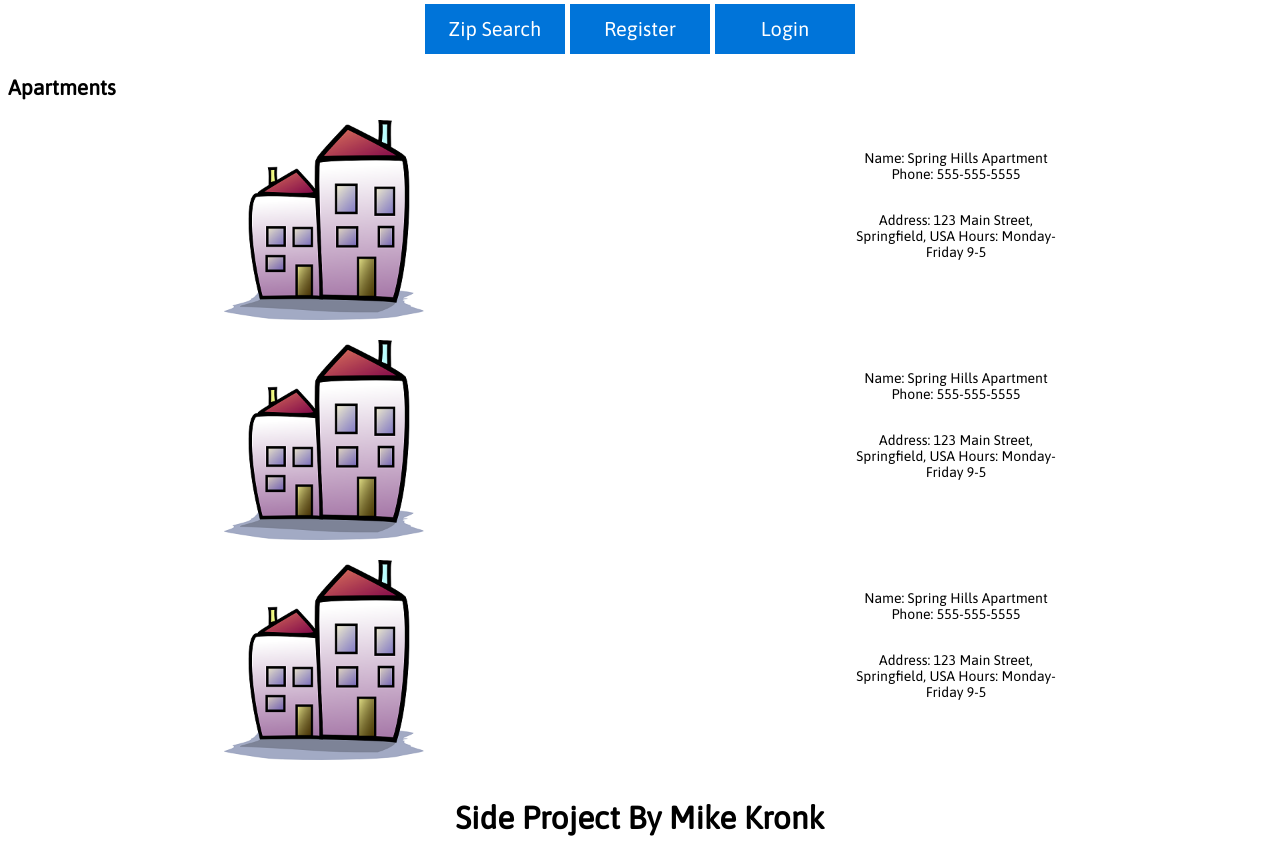
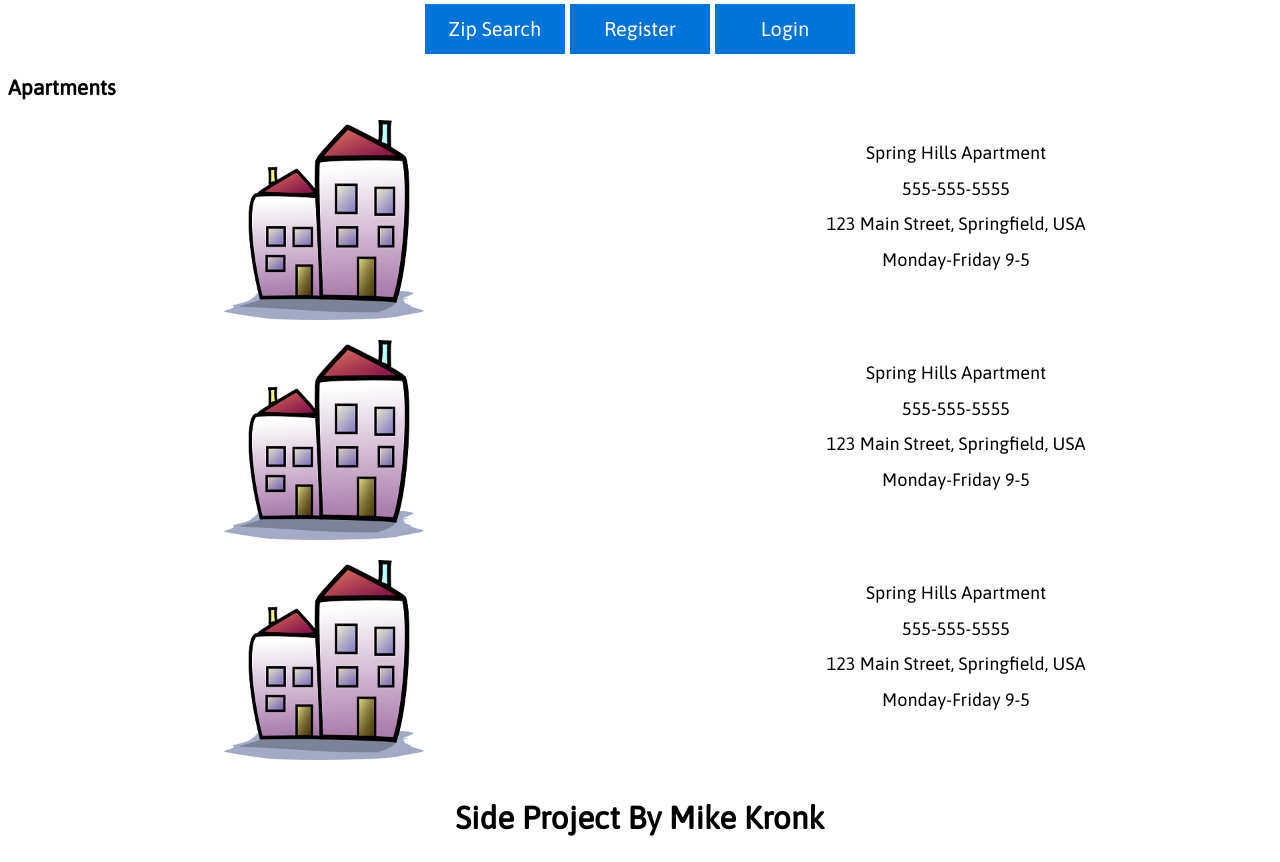
Before and after one commit to Kronkle/concepts, a website: page sass/aptbrowse_demo.html in a window 1280 px wide. Shown: the part 84-946 px from the top of the page. Drawn offline with Linux system fonts and the light colour scheme.

Commit message:
playing with apartment info boxes in aptbrowse_demo.html

```diff
--- a/sass/aptbrowse_demo.html
+++ b/sass/aptbrowse_demo.html
@@ -33,12 +33,16 @@
 			</figure>
 			<summary>
 				<p>
-					Name: Spring Hills Apartment
-					Phone: 555-555-5555
+					Spring Hills Apartment
 				</p>
 				<p>
-					Address: 123 Main Street, Springfield, USA
-					Hours: Monday-Friday 9-5
+					555-555-5555
+				</p>
+				<p>
+					123 Main Street, Springfield, USA
+				</p>
+				<p>
+					Monday-Friday 9-5
 				</p>
 			</summary>
 		</article>
@@ -48,12 +52,16 @@
 			</figure>
 			<summary>
 				<p>
-					Name: Spring Hills Apartment
-					Phone: 555-555-5555
+					Spring Hills Apartment
 				</p>
 				<p>
-					Address: 123 Main Street, Springfield, USA
-					Hours: Monday-Friday 9-5
+					555-555-5555
+				</p>
+				<p>
+					123 Main Street, Springfield, USA
+				</p>
+				<p>
+					Monday-Friday 9-5
 				</p>
 			</summary>
 		</article>
@@ -63,12 +71,16 @@
 			</figure>
 			<summary>
 				<p>
-					Name: Spring Hills Apartment
-					Phone: 555-555-5555
+					Spring Hills Apartment
 				</p>
 				<p>
-					Address: 123 Main Street, Springfield, USA
-					Hours: Monday-Friday 9-5
+					555-555-5555
+				</p>
+				<p>
+					123 Main Street, Springfield, USA
+				</p>
+				<p>
+					Monday-Friday 9-5
 				</p>
 			</summary>
 		</article>
--- a/sass/aptbrowse_demo.scss
+++ b/sass/aptbrowse_demo.scss
@@ -13,7 +13,7 @@ $centerMargin: 0 auto;
 $articleHeight: 200px;
 $articleWidth: 100%;
 
-$figureImgWidth: 200px;
+$figureImgWidth: 300px;
 $figureImgHeight: 200px;
 
 $block-width: 100%;
@@ -153,7 +153,8 @@ article {
 			width: $figureImgWidth;
 			max-width: 100%;
 			margin: 30px auto;
-			font-size: 14px;
+			font-size: 18px;
+			line-height: 30%;
 		}
 	}
 }
```
Also changed, not shown: sass/aptbrowse_demo.css, 1 other file.
